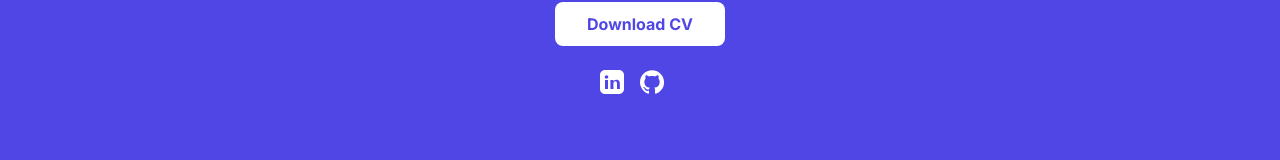
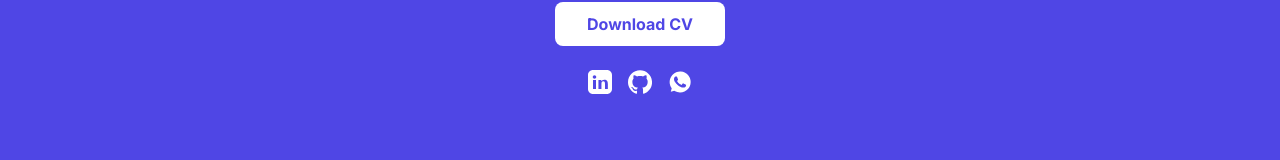
Before and after one commit to ramadanramad/porto, a plain HTML site: page index.html in a window 1280 px wide. Shown: the part 3266-3426 px from the top of the page. Drawn offline with Linux system fonts and the light colour scheme.

Commit message:
Update index.html

```diff
--- a/index.html
+++ b/index.html
@@ -36,7 +36,7 @@
             <h1>Hi, I'm <span style='color:var(--primary)'>Muchammad Ramadani</span></h1>
             <p>Front‑End Developer &amp; UI/UX Enthusiast based in Indonesia. I craft modern and accessible web
                 experiences.</p>
-            <a href="assets/cv.pdf" class="btn" download="CV_MuchammadRamadani.pdf">Download CV</a>
+            <a href='assets/CV.pdf' class='btn download-btn'>Download CV</a>
         </section>
 
         <section id='about'>
@@ -48,13 +48,15 @@
                         <p>Saya adalah mahasiswa semester 5 Program Studi <strong>Manajemen Informatika</strong> di
                             <strong>Universitas Negeri Surabaya</strong> yang memiliki antusiasme tinggi dalam dunia
                             <strong>pengembangan website</strong>, khususnya pada bidang <strong>Front-End
-                                Development</strong>.</p>
+                                Development</strong>.
+                        </p>
 
                         <p>Saya memiliki pengalaman dalam membangun antarmuka web yang <strong>modern</strong>,
                             <strong>responsif</strong>, dan <strong>ramah pengguna</strong> menggunakan
                             <strong>HTML</strong>, <strong>CSS</strong>, <strong>Tailwind CSS</strong>, dan
                             <strong>framework Laravel</strong>. Saya terbiasa bekerja dengan prinsip desain UI/UX dan
-                            selalu berusaha menyajikan solusi antarmuka yang efisien dan menarik.</p>
+                            selalu berusaha menyajikan solusi antarmuka yang efisien dan menarik.
+                        </p>
 
                         <p>Di luar coding, saya menyukai aktivitas seperti <em>UI design</em>, membaca artikel
                             teknologi, dan sesekali mendalami desain grafis untuk mendukung proyek pengembangan web
@@ -187,6 +189,7 @@
 
 
                 <div class='socials'>
+                    <!-- LinkedIn -->
                     <a href='https://www.linkedin.com/in/muchammad-ramadani-68559936b/' aria-label='LinkedIn'
                         target='_blank' rel='noopener'>
                         <svg width='24' height='24' fill='currentColor' viewBox='0 0 24 24' aria-hidden='true'>
@@ -194,18 +197,24 @@
                                 d='M19 0h-14c-2.76 0-5 2.24-5 5v14c0 2.76 2.24 5 5 5h14c2.762 0 5-2.24 5-5v-14c0-2.76-2.238-5-5-5zm-11 19h-3v-9h3v9zm-1.5-10.291c-.966 0-1.75-.783-1.75-1.75s.784-1.75 1.75-1.75 1.75.783 1.75 1.75-.784 1.75-1.75 1.75zm13.5 10.291h-3v-4.971c0-1.187-.021-2.713-1.654-2.713-1.656 0-1.908 1.293-1.908 2.628v5.056h-3v-9h2.887v1.233h.041c.404-.765 1.392-1.566 2.865-1.566 3.065 0 3.631 2.019 3.631 4.652v4.681z' />
                         </svg>
                     </a>
+
+                    <!-- GitHub -->
                     <a href='https://github.com/ramadanramad' aria-label='GitHub' target='_blank' rel='noopener'>
                         <svg width='24' height='24' fill='currentColor' viewBox='0 0 24 24' aria-hidden='true'>
                             <path
                                 d='M12 .297c-6.63 0-12 5.373-12 12 0 5.303 3.438 9.8 8.205 11.387.6.113.82-.258.82-.577v-2.234c-3.338.726-4.033-1.415-4.033-1.415-.546-1.387-1.333-1.757-1.333-1.757-1.089-.745.084-.729.084-.729 1.205.084 1.839 1.236 1.839 1.236 1.07 1.835 2.809 1.305 3.495.998.108-.776.418-1.305.762-1.605-2.665-.304-5.466-1.332-5.466-5.93 0-1.309.468-2.381 1.236-3.221-.124-.303-.536-1.524.116-3.176 0 0 1.008-.322 3.301 1.23.955-.266 1.983-.399 3.003-.404 1.02.005 2.049.138 3.006.404 2.291-1.553 3.297-1.23 3.297-1.23.654 1.653.242 2.874.118 3.176.77.84 1.234 1.912 1.234 3.221 0 4.609-2.807 5.624-5.479 5.921.431.372.823 1.102.823 2.222v3.293c0 .322.218.697.824.577 4.767-1.587 8.204-6.084 8.204-11.387 0-6.627-5.373-12-12-12z' />
                         </svg>
                     </a>
+
+                    <!-- WhatsApp -->
                     <a href='https://wa.me/62881036023876' aria-label='WhatsApp' target='_blank' rel='noopener'>
-                        <svg fill="#ffffff" viewBox="0 0 24 24" role="img" xmlns="http://www.w3.org/2000/svg" stroke="#ffffff"><g id="SVGRepo_bgCarrier" stroke-width="0"></g><g id="SVGRepo_tracerCarrier" stroke-linecap="round" stroke-linejoin="round"></g><g id="SVGRepo_iconCarrier"><title>WhatsApp icon</title><path d="M17.472 14.382c-.297-.149-1.758-.867-2.03-.967-.273-.099-.471-.148-.67.15-.197.297-.767.966-.94 1.164-.173.199-.347.223-.644.075-.297-.15-1.255-.463-2.39-1.475-.883-.788-1.48-1.761-1.653-2.059-.173-.297-.018-.458.13-.606.134-.133.298-.347.446-.52.149-.174.198-.298.298-.497.099-.198.05-.371-.025-.52-.075-.149-.669-1.612-.916-2.207-.242-.579-.487-.5-.669-.51-.173-.008-.371-.01-.57-.01-.198 0-.52.074-.792.372-.272.297-1.04 1.016-1.04 2.479 0 1.462 1.065 2.875 1.213 3.074.149.198 2.096 3.2 5.077 4.487.709.306 1.262.489 1.694.625.712.227 1.36.195 1.871.118.571-.085 1.758-.719 2.006-1.413.248-.694.248-1.289.173-1.413-.074-.124-.272-.198-.57-.347m-5.421 7.403h-.004a9.87 9.87 0 01-5.031-1.378l-.361-.214-3.741.982.998-3.648-.235-.374a9.86 9.86 0 01-1.51-5.26c.001-5.45 4.436-9.884 9.888-9.884 2.64 0 5.122 1.03 6.988 2.898a9.825 9.825 0 012.893 6.994c-.003 5.45-4.437 9.884-9.885 9.884m8.413-18.297A11.815 11.815 0 0012.05 0C5.495 0 .16 5.335.157 11.892c0 2.096.547 4.142 1.588 5.945L.057 24l6.305-1.654a11.882 11.882 0 005.683 1.448h.005c6.554 0 11.89-5.335 11.893-11.893a11.821 11.821 0 00-3.48-8.413Z"></path></g></svg>
+                        <svg width='24' height='24' fill='currentColor' viewBox='0 0 24 24' aria-hidden='true'>
+                            <path
+                                d='M17.472 14.382c-.297-.149-1.758-.867-2.03-.967-.273-.099-.471-.148-.67.15-.197.297-.767.966-.94 1.164-.173.199-.347.223-.644.075-.297-.15-1.255-.463-2.39-1.475-.883-.788-1.48-1.761-1.653-2.059-.173-.297-.018-.458.13-.606.134-.133.298-.347.446-.52.149-.174.198-.298.298-.497.099-.198.05-.371-.025-.52-.075-.149-.669-1.612-.916-2.207-.242-.579-.487-.5-.669-.51-.173-.008-.371-.01-.57-.01-.198 0-.52.074-.792.372-.272.297-1.04 1.016-1.04 2.479 0 1.462 1.065 2.875 1.213 3.074.149.198 2.096 3.2 5.077 4.487.709.306 1.262.489 1.694.625.712.227 1.36.195 1.871.118.571-.085 1.758-.719 2.006-1.413.248-.694.248-1.289.173-1.413-.074-.124-.272-.198-.57-.347zM12 22.5a10.5 10.5 0 01-5.347-1.479l-.375-.227-3.477.911.928-3.396-.24-.375A10.5 10.5 0 1112 22.5z' />
+                        </svg>
+                    </a>
+                </div>
 
-                    </a>
-
-                </div>
             </div>
         </section>
     </main>
```
